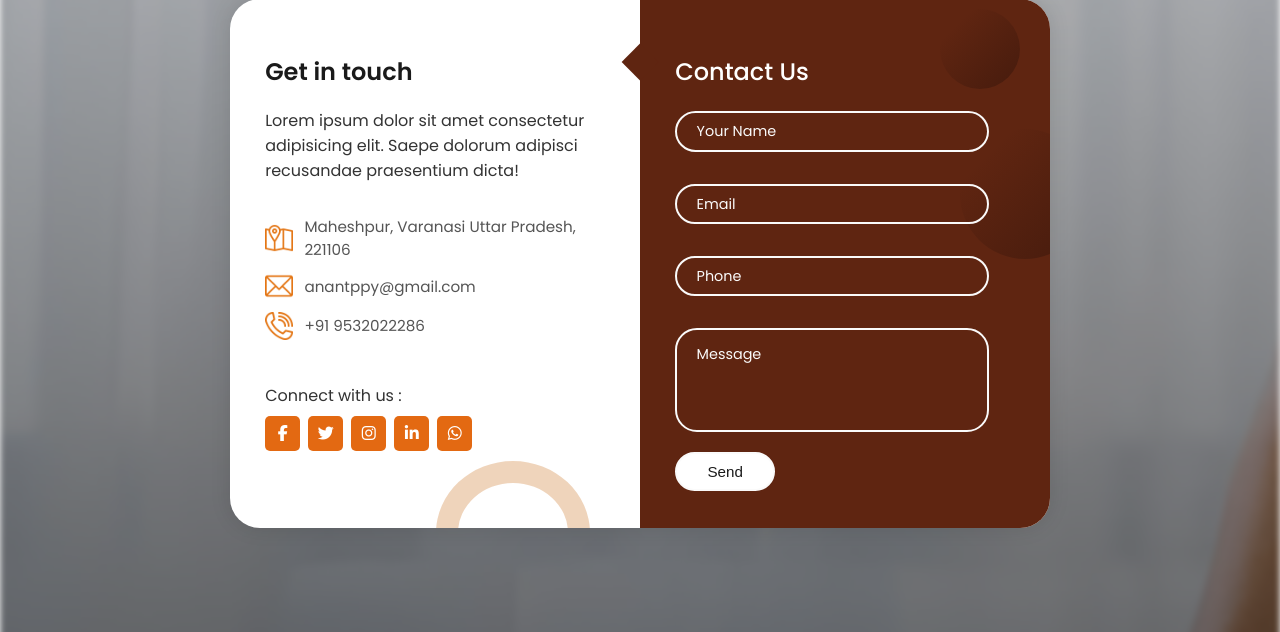
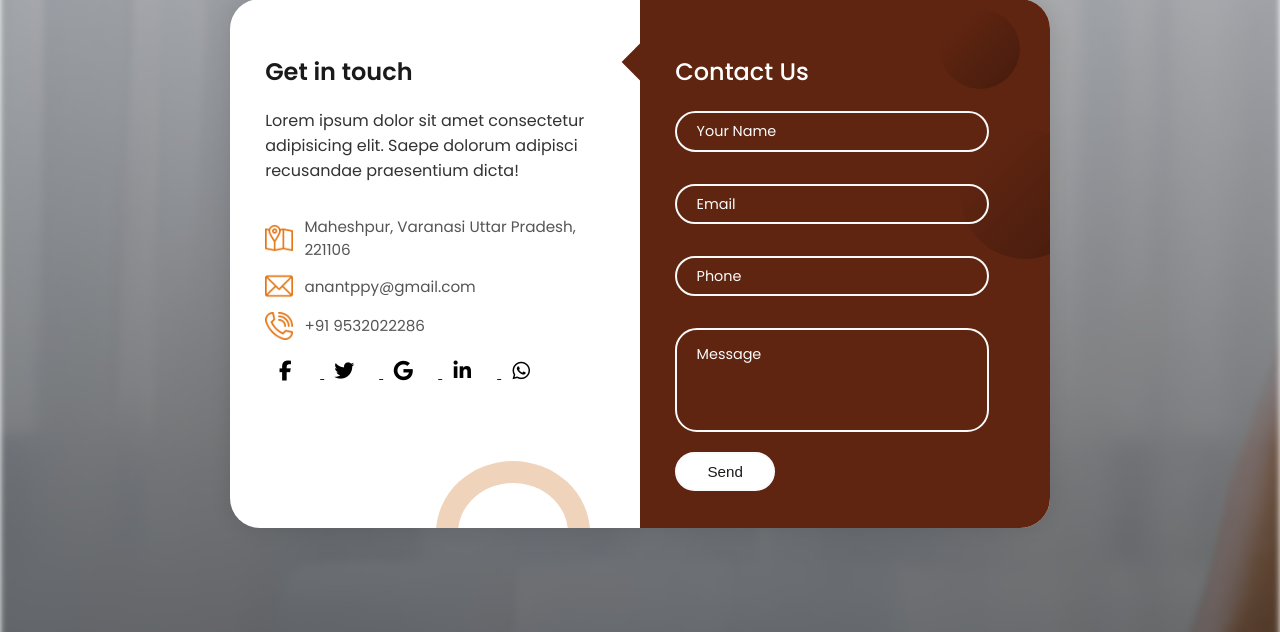
Before and after one commit to Vyom1111/charity-website, a Node server app: page /contact in a window 1280 px wide. Shown: the part 626-1258 px from the top of the page. Run offline with Node 20, Linux system fonts and the light colour scheme; some libraries are stand-ins or nearby versions; some web fonts are replaced.

Commit message:
Changes and Updates

```diff
--- a/source/views/contact.ejs
+++ b/source/views/contact.ejs
@@ -29,29 +29,24 @@
                         </div>
                       </div>
 
-                      <div class="social-media">
-                        <p>Connect with us :</p>
-                        <div class="social-icons">
-                          <a href="#">
-                            <i class="fab fa-facebook-f"></i>
-                          </a>
-                          <a href="#">
-                            <i class="fab fa-twitter"></i>
-                          </a>
-                          <a href="#">
-                            <i class="fab fa-instagram"></i>
-                          </a>
-                          <a href="#">
-                            <i class="fab fa-linkedin-in"></i>
-                          </a>
-                          <a href="#">
-                            <i class="fab fa-whatsapp"></i>
-                          </a>
-                        </div>
+                      <div class="socials">
+                        <a href="https://www.facebook.com/infinitlight" target="_blank">
+                            <i class="fa-brands fa-facebook-f"></i>
+                        </a>
+                        <a href="https://x.com/anantppy" target="_blank">
+                            <i class="fa-brands fa-twitter"></i>
+                        </a>
+                        <a href="https://scholar.google.com/citations?user=SSkSC14AAAAJ&hl=en&oi=ao" target="_blank">
+                            <i class="fa-brands fa-google"></i>
+                        </a>
+                        <a href="https://www.linkedin.com/in/dr-anant-prakash-pandey-684a99231/" target="_blank">
+                            <i class="fa-brands fa-linkedin-in"></i>
+                        </a>
+                        <a href="https://wa.me/919532022286" target="_blank">
+                            <i class="fa-brands fa-whatsapp"></i>
+                        </a>
                       </div>
                     </div>
-
-
 
                 <div class="contact-form">
                     <span class="round one"></span>
```
